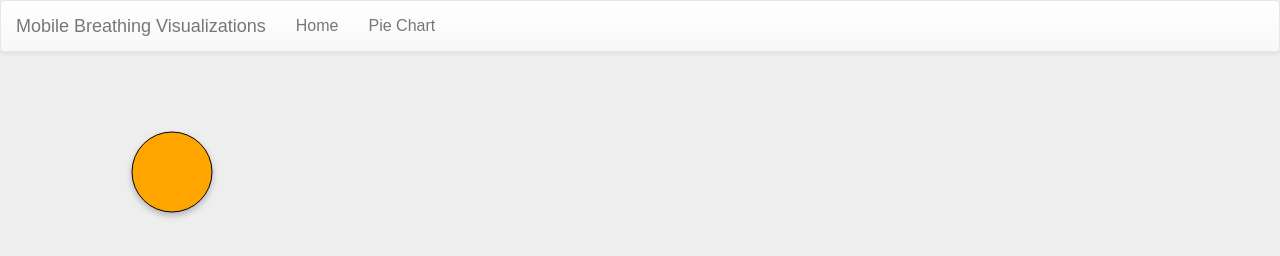
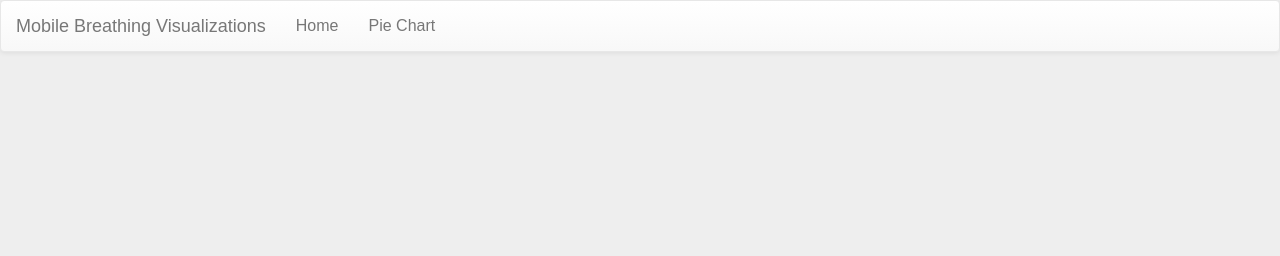
Before and after one commit to tchuanromanee/Mobile-Breathing-Visualizations-App, a plain HTML site: page visuals/pie.html in a window 1280 px wide. Drawn offline with nearby package versions, Linux system fonts and the light colour scheme; files that its build step writes are made by us from their sources.

```diff
--- a/visuals/pie.html
+++ b/visuals/pie.html
@@ -31,17 +31,8 @@
 	  <div class="row content">
 			<div class="col-sm-1 sidenav">
 			</div>
-			<div class="col-10 col-sm-10 col-md-10 col-lg-10 text-left">
-				  <div id="example">
-					<svg width="100" height="100">
-					  <circle id = "myCircle" cx="50" cy="50" r="30" ></circle>
-					</svg>
-					<!--
-					  <div id = "rect-demo"></div>
-					</svg> -->
-					<svg>
-						<div id="chart"></div>
-					</svg>
+			<div class="col-10 col-sm-10 col-md-10 col-lg-10 text-left" id="example">
+			<p></p>
 				  </div>
 			</div>
 			<div class="col-sm-1 sidenav">
@@ -50,6 +41,6 @@
   </div>
 
 <script src="/../d3/d3.js"></script>
-<script src="/visuals/testvis.js"></script>
+<script src="/visuals/pie.js"></script>
 </body>
 </html>
```
